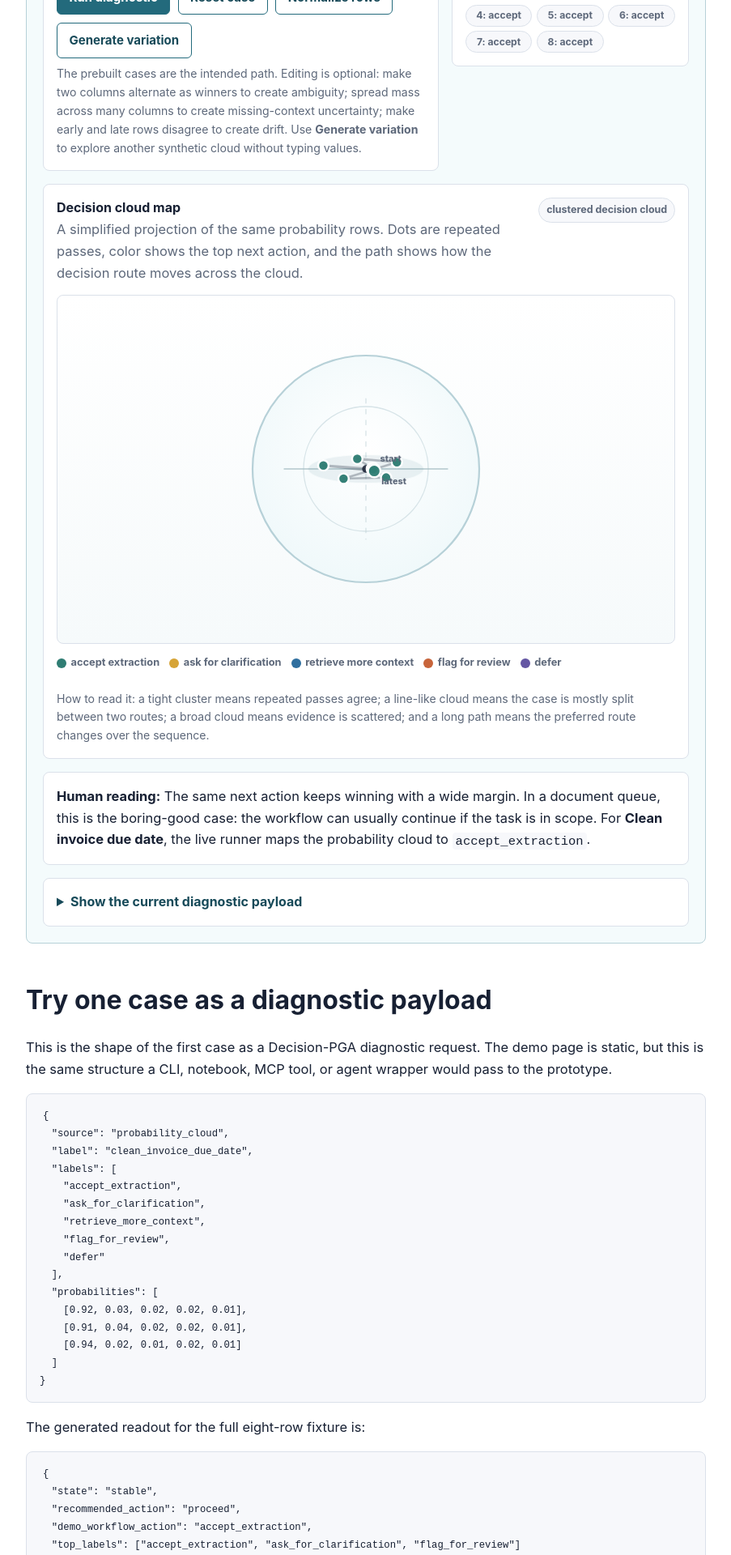
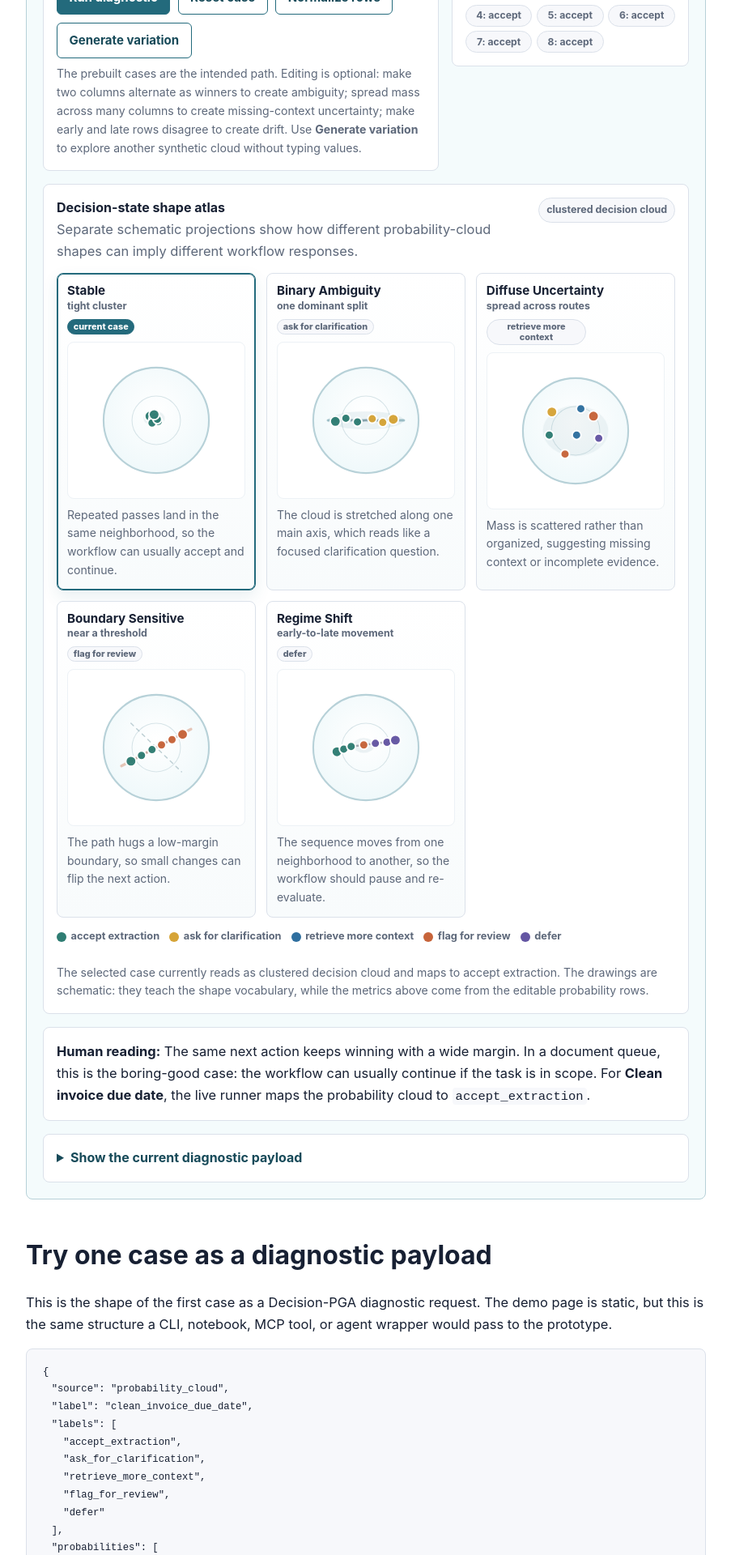
Before and after one commit to zmichels/decision-pga-pages, a Jekyll site: the page built from demo.md, in a window 1280 px wide. Shown: the part 4211-6131 px from the top of the page at 81% size, without its empty margins (188-1091 px from the left). Built offline with Jekyll 4.4.1, drawn with Linux system fonts in a browser that asks for light colours.

Commit message:
Add decision-state shape atlas

```diff
--- a/_layouts/default.html
+++ b/_layouts/default.html
@@ -5,7 +5,7 @@
     <meta name="viewport" content="width=device-width, initial-scale=1">
     <title>{{ page.title }} | {{ site.title }}</title>
     <meta name="description" content="{{ page.description | default: site.description }}">
-    <link rel="stylesheet" href="{{ '/assets/styles.css?v=20260519-live-map-clean' | relative_url }}">
+    <link rel="stylesheet" href="{{ '/assets/styles.css?v=20260519-shape-atlas' | relative_url }}">
   </head>
   <body>
     <header class="site-header">
--- a/assets/decision-pga-demo-runner.js
+++ b/assets/decision-pga-demo-runner.js
@@ -73,6 +73,90 @@
     boundary_sensitive: "boundary-hugging path",
     regime_shift: "shifting decision path",
   };
+
+  const SHAPE_ATLAS = [
+    {
+      state: "stable",
+      title: "Stable",
+      action: "accept_extraction",
+      pattern: "tight cluster",
+      reading: "Repeated passes land in the same neighborhood, so the workflow can usually accept and continue.",
+      points: [
+        [-0.12, 0.08, "accept_extraction"],
+        [-0.06, 0.02, "accept_extraction"],
+        [-0.01, 0.06, "accept_extraction"],
+        [0.04, -0.02, "accept_extraction"],
+        [-0.08, -0.05, "accept_extraction"],
+        [0.02, 0.02, "accept_extraction"],
+        [-0.04, 0.11, "accept_extraction"],
+      ],
+    },
+    {
+      state: "binary_ambiguity",
+      title: "Binary Ambiguity",
+      action: "ask_for_clarification",
+      pattern: "one dominant split",
+      reading: "The cloud is stretched along one main axis, which reads like a focused clarification question.",
+      guide: "horizontal",
+      points: [
+        [-0.58, -0.02, "accept_extraction"],
+        [-0.38, 0.04, "accept_extraction"],
+        [-0.16, -0.03, "accept_extraction"],
+        [0.12, 0.03, "ask_for_clarification"],
+        [0.32, -0.04, "ask_for_clarification"],
+        [0.52, 0.02, "ask_for_clarification"],
+      ],
+    },
+    {
+      state: "diffuse_uncertainty",
+      title: "Diffuse Uncertainty",
+      action: "retrieve_more_context",
+      pattern: "spread across routes",
+      reading: "Mass is scattered rather than organized, suggesting missing context or incomplete evidence.",
+      points: [
+        [-0.45, 0.36, "ask_for_clarification"],
+        [-0.2, -0.44, "flag_for_review"],
+        [0.1, 0.42, "retrieve_more_context"],
+        [0.44, -0.14, "defer"],
+        [0.02, -0.08, "retrieve_more_context"],
+        [-0.5, -0.08, "accept_extraction"],
+        [0.34, 0.28, "flag_for_review"],
+      ],
+    },
+    {
+      state: "boundary_sensitive",
+      title: "Boundary Sensitive",
+      action: "flag_for_review",
+      pattern: "near a threshold",
+      reading: "The path hugs a low-margin boundary, so small changes can flip the next action.",
+      guide: "diagonal",
+      points: [
+        [-0.48, -0.26, "accept_extraction"],
+        [-0.28, -0.15, "accept_extraction"],
+        [-0.08, -0.04, "accept_extraction"],
+        [0.1, 0.05, "flag_for_review"],
+        [0.3, 0.15, "flag_for_review"],
+        [0.5, 0.25, "flag_for_review"],
+      ],
+    },
+    {
+      state: "regime_shift",
+      title: "Regime Shift",
+      action: "defer",
+      pattern: "early-to-late movement",
+      reading: "The sequence moves from one neighborhood to another, so the workflow should pause and re-evaluate.",
+      path: true,
+      points: [
+        [-0.55, -0.08, "accept_extraction"],
+        [-0.42, -0.03, "accept_extraction"],
+        [-0.28, 0.02, "accept_extraction"],
+        [-0.04, 0.05, "flag_for_review"],
+        [0.18, 0.08, "defer"],
+        [0.4, 0.1, "defer"],
+        [0.56, 0.14, "defer"],
+      ],
+    },
+  ];
 
   function clamp(value, min, max) {
     return Math.min(max, Math.max(min, value));
@@ -417,77 +501,85 @@
     container.append(bars);
   }
 
-  function renderManifoldMap(container, labels, diagnostic) {
-    const projection = diagnostic.geometry.projection;
-    const size = 360;
-    const center = 180;
-    const radius = 126;
-    const viewScale = (radius * 0.82) / projection.scaleReference;
-    const toScreen = (point) => ({
-      x: center + point.x * viewScale,
-      y: center - point.y * viewScale,
+  function createShapeAtlasSvg(shape) {
+    const size = 180;
+    const center = 90;
+    const radius = 61;
+    const toScreen = ([x, y]) => ({
+      x: center + x * radius,
+      y: center - y * radius,
     });
-    const points = projection.coordinates.map((point) => ({ ...point, ...toScreen(point) }));
+    const points = shape.points.map((point) => ({ ...toScreen(point), action: point[2] }));
     const pathData = points.map((point, index) => `${index === 0 ? "M" : "L"} ${point.x.toFixed(1)} ${point.y.toFixed(1)}`).join(" ");
-    const maxAbsX = Math.max(0.012, ...projection.coordinates.map((point) => Math.abs(point.x)));
-    const maxAbsY = Math.max(0.012, ...projection.coordinates.map((point) => Math.abs(point.y)));
-    const ellipseRx = clamp(maxAbsX * viewScale * 1.35, 18, radius * 0.82);
-    const ellipseRy = clamp(maxAbsY * viewScale * 1.35, 12, radius * 0.58);
-    const lastPoint = points[points.length - 1];
-
-    container.innerHTML = "";
-    const header = createElement("div", "manifold-map-header");
-    const copy = createElement("div");
-    copy.append(
-      createElement("h4", null, "Decision cloud map"),
-      createElement(
-        "p",
-        null,
-        "A simplified projection of the same probability rows. Dots are repeated passes, color shows the top next action, and the path shows how the decision route moves across the cloud."
-      )
-    );
-    const shape = createElement("p", "manifold-scale", MAP_PATTERN_COPY[diagnostic.state] || "decision cloud");
-    header.append(copy, shape);
-
-    const frame = createElement("div", "manifold-map-frame");
+    const gradientId = `shapeAtlasFill-${shape.state}`;
     const svg = createSvgElement("svg", {
       viewBox: `0 0 ${size} ${size}`,
       role: "img",
-      "aria-label": "Tangent projection of the probability cloud on a circular simplex manifold map",
+      "aria-label": `${shape.title} schematic probability-cloud shape`,
     });
-
     const defs = createSvgElement("defs");
-    const gradient = createSvgElement("radialGradient", { id: "manifoldFill", cx: "50%", cy: "42%", r: "64%" });
+    const gradient = createSvgElement("radialGradient", { id: gradientId, cx: "50%", cy: "42%", r: "64%" });
     gradient.append(
       createSvgElement("stop", { offset: "0%", "stop-color": "#ffffff" }),
       createSvgElement("stop", { offset: "100%", "stop-color": "#eef8fa" })
     );
     defs.append(gradient);
     svg.append(defs);
-
-    svg.append(createSvgElement("circle", { cx: center, cy: center, r: radius, fill: "url(#manifoldFill)", stroke: "#b7d1d8", "stroke-width": 2 }));
-    svg.append(createSvgElement("circle", { cx: center, cy: center, r: radius * 0.55, fill: "none", stroke: "#d7e4e8", "stroke-width": 1.2 }));
-    svg.append(createSvgElement("line", { x1: center - radius * 0.72, y1: center, x2: center + radius * 0.72, y2: center, stroke: "#9fb8bf", "stroke-width": 1.6, "stroke-linecap": "round", opacity: 0.58 }));
-    svg.append(createSvgElement("line", { x1: center, y1: center - radius * 0.62, x2: center, y2: center + radius * 0.62, stroke: "#c4d5da", "stroke-width": 1.2, "stroke-dasharray": "5 7", "stroke-linecap": "round", opacity: 0.65 }));
-    svg.append(createSvgElement("ellipse", { cx: center, cy: center, rx: ellipseRx, ry: ellipseRy, fill: "#236a7c", opacity: 0.08, stroke: "#236a7c", "stroke-width": 2, "stroke-opacity": 0.2 }));
-
-    if (points.length > 1) {
-      svg.append(createSvgElement("path", { d: pathData, fill: "none", stroke: "#172033", "stroke-width": 2.4, "stroke-linecap": "round", "stroke-linejoin": "round", opacity: 0.28 }));
+    svg.append(createSvgElement("circle", { cx: center, cy: center, r: radius, fill: `url(#${gradientId})`, stroke: "#b7d1d8", "stroke-width": 2 }));
+    svg.append(createSvgElement("circle", { cx: center, cy: center, r: radius * 0.46, fill: "none", stroke: "#d7e4e8", "stroke-width": 1 }));
+    if (shape.guide === "horizontal") {
+      svg.append(createSvgElement("line", { x1: center - radius * 0.72, y1: center, x2: center + radius * 0.72, y2: center, stroke: "#236a7c", "stroke-width": 3, "stroke-linecap": "round", opacity: 0.38 }));
+      svg.append(createSvgElement("ellipse", { cx: center, cy: center, rx: radius * 0.72, ry: radius * 0.17, fill: "#236a7c", opacity: 0.08 }));
+    } else if (shape.guide === "diagonal") {
+      svg.append(createSvgElement("line", { x1: center - radius * 0.66, y1: center + radius * 0.35, x2: center + radius * 0.66, y2: center - radius * 0.35, stroke: "#c7643a", "stroke-width": 3, "stroke-linecap": "round", opacity: 0.35 }));
+      svg.append(createSvgElement("line", { x1: center - radius * 0.48, y1: center - radius * 0.46, x2: center + radius * 0.48, y2: center + radius * 0.46, stroke: "#9fb8bf", "stroke-width": 1.4, "stroke-dasharray": "4 5", "stroke-linecap": "round", opacity: 0.65 }));
+    } else if (shape.state === "diffuse_uncertainty") {
+      svg.append(createSvgElement("ellipse", { cx: center, cy: center, rx: radius * 0.62, ry: radius * 0.48, fill: "#236a7c", opacity: 0.06, stroke: "#236a7c", "stroke-width": 1.8, "stroke-opacity": 0.16 }));
+    } else {
+      svg.append(createSvgElement("ellipse", { cx: center - radius * 0.04, cy: center - radius * 0.04, rx: radius * 0.2, ry: radius * 0.14, fill: "#236a7c", opacity: 0.08, stroke: "#236a7c", "stroke-width": 1.6, "stroke-opacity": 0.16 }));
     }
-    svg.append(createSvgElement("circle", { cx: center, cy: center, r: 4.2, fill: "#172033", opacity: 0.86 }));
-
-    points.forEach((point) => {
+    if (shape.path || shape.guide) {
+      svg.append(createSvgElement("path", { d: pathData, fill: "none", stroke: "#172033", "stroke-width": 2.2, "stroke-linecap": "round", "stroke-linejoin": "round", opacity: shape.path ? 0.35 : 0.18 }));
+    }
+    points.forEach((point, index) => {
       const group = createSvgElement("g");
-      group.append(createSvgElement("circle", { cx: point.x, cy: point.y, r: point.index === 0 || point.index === points.length - 1 ? 7 : 5.8, fill: ACTION_COLORS[point.action], stroke: "#ffffff", "stroke-width": 2.2, opacity: 0.96 }));
-      group.append(createSvgElement("title", {}, `${point.index + 1}: ${humanizeAction(point.action)}`));
+      group.append(createSvgElement("circle", { cx: point.x, cy: point.y, r: index === 0 || index === points.length - 1 ? 6 : 5.1, fill: ACTION_COLORS[point.action], stroke: "#ffffff", "stroke-width": 1.8, opacity: 0.97 }));
+      group.append(createSvgElement("title", {}, `${index + 1}: ${humanizeAction(point.action)}`));
       svg.append(group);
     });
-    if (points.length > 0) {
-      const first = points[0];
-      svg.append(createSvgElement("text", { x: first.x + 8, y: first.y - 8, class: "manifold-start-label" }, "start"));
-      svg.append(createSvgElement("text", { x: lastPoint.x + 8, y: lastPoint.y + 15, class: "manifold-start-label" }, "latest"));
-    }
-    frame.append(svg);
+    return svg;
+  }
+
+  function renderManifoldMap(container, labels, diagnostic) {
+    container.innerHTML = "";
+    const header = createElement("div", "manifold-map-header");
+    const copy = createElement("div");
+    copy.append(
+      createElement("h4", null, "Decision-state shape atlas"),
+      createElement(
+        "p",
+        null,
+        "Separate schematic projections show how different probability-cloud shapes can imply different workflow responses."
+      )
+    );
+    const shape = createElement("p", "manifold-scale", MAP_PATTERN_COPY[diagnostic.state] || "decision cloud");
+    header.append(copy, shape);
+
+    const atlas = createElement("div", "state-shape-grid");
+    SHAPE_ATLAS.forEach((item) => {
+      const card = createElement("article", "state-shape-card");
+      const isActive = item.state === diagnostic.state;
+      card.classList.toggle("is-active", isActive);
+      const cardHeader = createElement("div", "state-shape-card-header");
+      const titleGroup = createElement("div");
+      titleGroup.append(createElement("h5", null, item.title), createElement("p", null, item.pattern));
+      const status = createElement("span", "state-shape-action", isActive ? "current case" : humanizeAction(item.action));
+      cardHeader.append(titleGroup, status);
+      const svgWrap = createElement("div", "state-shape-svg");
+      svgWrap.append(createShapeAtlasSvg(item));
+      card.append(cardHeader, svgWrap, createElement("p", "microcopy", item.reading));
+      atlas.append(card);
+    });
 
     const legend = createElement("div", "manifold-legend");
     labels.forEach((label) => {
@@ -501,9 +593,9 @@
     const reading = createElement(
       "p",
       "microcopy",
-      "How to read it: a tight cluster means repeated passes agree; a line-like cloud means the case is mostly split between two routes; a broad cloud means evidence is scattered; and a long path means the preferred route changes over the sequence."
+      `The selected case currently reads as ${MAP_PATTERN_COPY[diagnostic.state] || "a decision cloud"} and maps to ${humanizeAction(diagnostic.workflowAction)}. The drawings are schematic: they teach the shape vocabulary, while the metrics above come from the editable probability rows.`
     );
-    container.append(header, frame, legend, reading);
+    container.append(header, atlas, legend, reading);
   }
 
   function renderPayload(container, scenario, labels, rows) {
--- a/assets/styles.css
+++ b/assets/styles.css
@@ -682,6 +682,86 @@ li {
   overflow: visible;
 }
 
+.state-shape-grid {
+  display: grid;
+  grid-template-columns: repeat(auto-fit, minmax(13.5rem, 1fr));
+  gap: 0.8rem;
+}
+
+.state-shape-card {
+  display: grid;
+  grid-template-rows: auto auto 1fr;
+  gap: 0.55rem;
+  min-width: 0;
+  border: 1px solid var(--line);
+  border-radius: 8px;
+  padding: 0.75rem;
+  background: linear-gradient(180deg, #ffffff 0%, #f8fbfc 100%);
+}
+
+.state-shape-card.is-active {
+  border-color: var(--accent);
+  box-shadow: inset 0 0 0 1px var(--accent), 0 0.5rem 1.2rem rgba(35, 106, 124, 0.1);
+}
+
+.state-shape-card-header {
+  display: grid;
+  gap: 0.35rem;
+  align-items: start;
+}
+
+.state-shape-card h5,
+.state-shape-card p {
+  margin: 0;
+}
+
+.state-shape-card h5 {
+  font-size: 0.95rem;
+  line-height: 1.18;
+}
+
+.state-shape-card-header p {
+  color: var(--muted);
+  font-size: 0.78rem;
+  font-weight: 750;
+}
+
+.state-shape-action {
+  justify-self: start;
+  max-width: 7.7rem;
+  border: 1px solid var(--line);
+  border-radius: 999px;
+  padding: 0.12rem 0.42rem;
+  background: var(--wash);
+  color: var(--muted);
+  font-size: 0.68rem;
+  font-weight: 800;
+  line-height: 1.2;
+  overflow-wrap: anywhere;
+  text-align: center;
+}
+
+.state-shape-card.is-active .state-shape-action {
+  border-color: var(--accent);
+  background: var(--accent);
+  color: white;
+}
+
+.state-shape-svg {
+  display: grid;
+  place-items: center;
+  min-height: 10.6rem;
+  border: 1px solid #edf2f6;
+  border-radius: 8px;
+  background: #ffffff;
+}
+
+.state-shape-svg svg {
+  width: min(100%, 12rem);
+  height: auto;
+  overflow: visible;
+}
+
 .manifold-axis-label,
 .manifold-point-label,
 .manifold-start-label {
@@ -814,6 +894,10 @@ pre {
     justify-self: start;
   }
 
+  .state-shape-action {
+    max-width: 100%;
+  }
+
   .probability-bar-row {
     grid-template-columns: minmax(0, 1fr);
     gap: 0.25rem;
--- a/demo.md
+++ b/demo.md
@@ -177,8 +177,8 @@ boundary cases after you have a feel for the workflow.
   </div>
 
   <section class="manifold-map-panel" data-manifold-map aria-live="polite">
-    <h4>Decision cloud map</h4>
-    <p>Run a case to see the probability cloud as a curved-geometry projection.</p>
+    <h4>Decision-state shape atlas</h4>
+    <p>Run a case to see separate schematic projections of common decision-cloud shapes.</p>
   </section>
 
   <div class="live-demo-explain" data-human-explanation></div>
@@ -466,4 +466,4 @@ That is the practical idea behind Decision-PGA as an agent-facing diagnostic:
 turn a cloud of decision evidence into a state description that helps choose the
 next workflow action.
 
-<script src="{{ '/assets/decision-pga-demo-runner.js?v=20260519-live-map-clean' | relative_url }}" defer></script>
+<script src="{{ '/assets/decision-pga-demo-runner.js?v=20260519-shape-atlas' | relative_url }}" defer></script>
--- a/scripts/validate_publication.py
+++ b/scripts/validate_publication.py
@@ -111,7 +111,7 @@ def main() -> None:
     )
 
     layout = (ROOT / "_layouts/default.html").read_text(encoding="utf-8")
-    require("styles.css?v=20260519-live-map-clean" in layout, "Layout should version the stylesheet")
+    require("styles.css?v=20260519-shape-atlas" in layout, "Layout should version the stylesheet")
     require("https://github.com/zmichels/Decision-PGA" in layout, "Nav should link to the public code repo")
     for removed_nav in ["publication-plan", "Release Notes", "Plan"]:
         require(removed_nav not in layout, f"Layout should not expose old staging navigation: {removed_nav}")
@@ -147,7 +147,7 @@ def main() -> None:
         "Live Diagnostic Workspace",
         "Choose a case, inspect or edit the probability rows, then run the same",
         "Generate variation",
-        "Decision cloud map",
+        "Decision-state shape atlas",
         "data-manifold-map",
         "data-dpga-demo-runner",
         "decision-pga-demo-runner.js",
@@ -166,6 +166,8 @@ def main() -> None:
         "renderProbabilityBars",
         "renderPayload",
         "generateVariationRows",
+        "SHAPE_ATLAS",
+        "createShapeAtlasSvg",
         "examples/document-triage/demo_cases.json",
         "accept_extraction",
         "ask_for_clarification",
```
